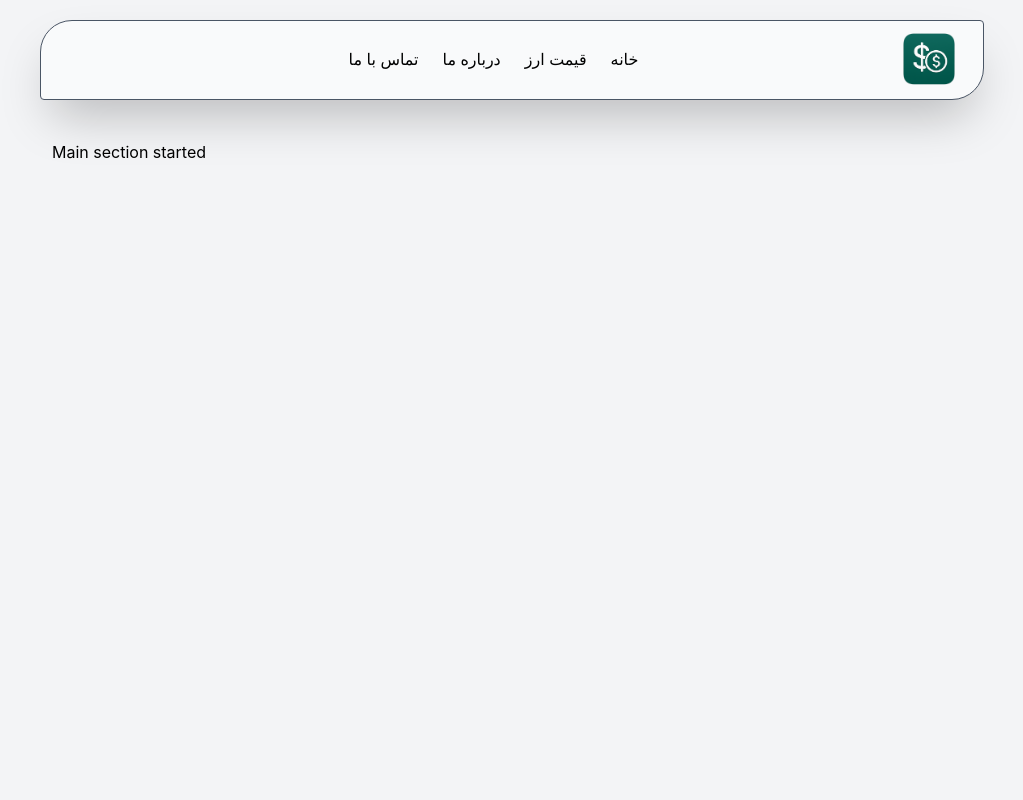
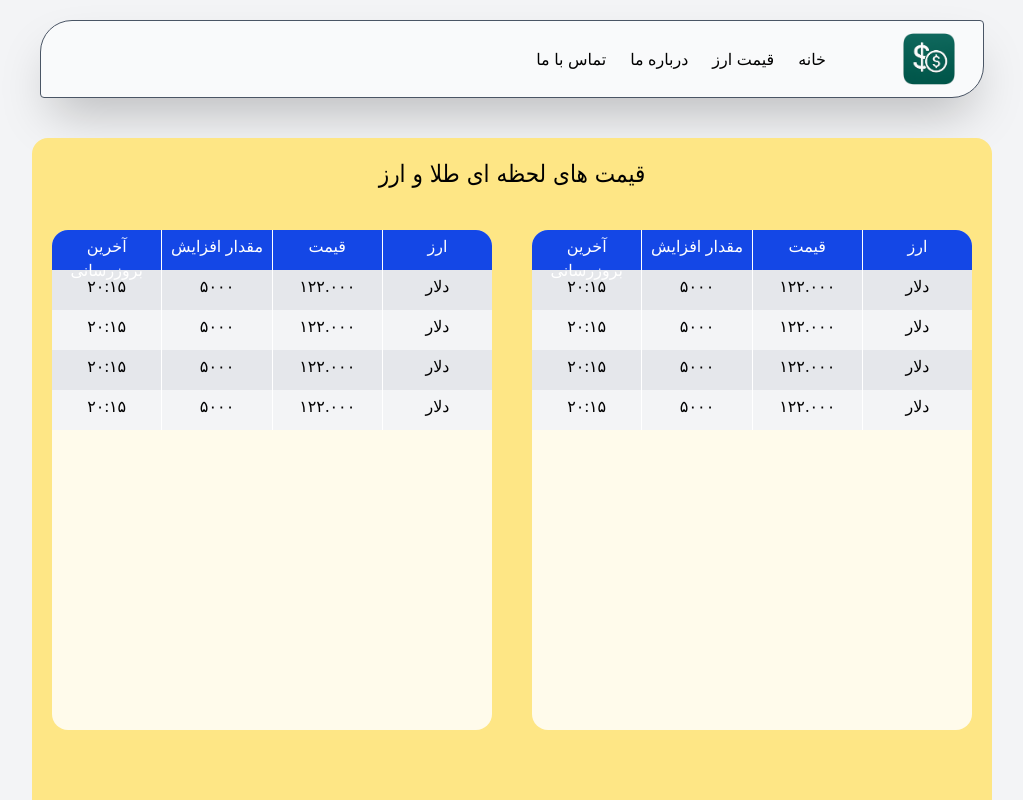
Before and after one commit to homayonazar/Dolar_project, a React (Vite) app: page / in a window 1280 px wide. Shown: the top 800 px of the page, without its empty margins (128-1151 px from the left). Built offline with nearby package versions, Linux system fonts and the light colour scheme; no server answers.

Commit message:
add currency section's table

```diff
--- a/src/Pages/Home.jsx
+++ b/src/Pages/Home.jsx
@@ -1,5 +1,12 @@
 import { useEffect } from "react";
 import LOGO from "../assets/Logo_png.png"
+
+const rows = [
+    { name: "دلار", price: "۱۲۲.۰۰۰", change: "۵۰۰۰", time: "۲۰:۱۵" },
+    { name: "دلار", price: "۱۲۲.۰۰۰", change: "۵۰۰۰", time: "۲۰:۱۵" },
+    { name: "دلار", price: "۱۲۲.۰۰۰", change: "۵۰۰۰", time: "۲۰:۱۵" },
+    { name: "دلار", price: "۱۲۲.۰۰۰", change: "۵۰۰۰", time: "۲۰:۱۵" },
+];
 
 export default function Home() {
 
@@ -26,15 +33,21 @@ export default function Home() {
 
     return (
         <div>
-            <div className="bg-gray-100 h-[1000px] pt-5">
+            <div className="bg-gray-100 h-[1000px] pt-5 flex flex-col justify-center items-center">
                 <div className="header border border-gray-600 rounded-tl-4xl rounded-br-4xl rounded-sm w-[calc(80%-80px)] h-20 bg-gray-50  mx-auto shadow-2xl">
                     <div className="headerInside flex flex-row items-center w-full">
 
-                        <nav className="flex flex-row-reverse gap-6 list-none  w-5/6 justify-center ps-30">
-                            <li>خانه</li>
-                            <li>قیمت ارز</li>
-                            <li>درباره ما</li>
-                            <li>تماس با ما</li>
+                        <nav className="flex flex-row-reverse gap-6 list-none  w-5/6 justify-start ps-30">
+                            <li className="relative cursor-pointer after:content-[''] after:absolute after:left-0 after:bottom-0
+                                after:w-0 after:h-[2px] after:bg-green-700 hover:after:w-full after:transition-all after:duration-300">
+                                خانه
+                            </li>
+                            <li className="relative cursor-pointer after:content-[''] after:absolute after:left-0 after:bottom-0
+                                after:w-0 after:h-[2px] after:bg-green-700 hover:after:w-full after:transition-all after:duration-300">قیمت ارز</li>
+                            <li className="relative cursor-pointer after:content-[''] after:absolute after:left-0 after:bottom-0
+                                after:w-0 after:h-[2px] after:bg-green-700 hover:after:w-full after:transition-all after:duration-300">درباره ما</li>
+                            <li className="relative cursor-pointer after:content-[''] after:absolute after:left-0 after:bottom-0
+                                after:w-0 after:h-[2px] after:bg-green-700 hover:after:w-full after:transition-all after:duration-300">تماس با ما</li>
                         </nav>
 
                         <div className="logo w-1/6 flex items-center justify-end py-2 pr-6">
@@ -48,8 +61,51 @@ export default function Home() {
 
                 </div>
 
-                <div className="mainSection ms-[180px] me-[180px] mt-10">
-                    Main section started
+                <div className="mainSection mt-10 bg-amber-200 w-[75%] h-[1000px] rounded-2xl">
+                    <div className="title">
+                        <p className="text-center text-2xl font-[tahoma] p-5  ">قیمت های لحظه ای طلا و ارز</p>
+                    </div>
+
+                    <div className="tables flex flex-row ">
+
+                        <div className="tableRight w-1/2 h-[500px] bg-amber-50 m-5 rounded-2xl">
+                            <div className="firstRow flex flex-row-reverse justify-between">
+                                <p className=" border-s border-white bg-blue-700 text-white h-10 w-full text-center pt-1 rounded-tr-2xl">ارز</p>
+                                <p className=" border-s border-white bg-blue-700 text-white h-10 w-full text-center pt-1">قیمت</p>
+                                <p className=" border-s border-white bg-blue-700 text-white h-10 w-full text-center pt-1">مقدار افزایش</p>
+                                <p className=" bg-blue-700 text-white h-10 w-full text-center pt-1 rounded-tl-2xl">آخرین بروزرسانی</p>
+                            </div>
+                            {rows.map((row, index) => (
+                                // for use odd & even row Gray200 and Gray100 we must use index%2===0
+                                <div key={index} className={`firstRow flex flex-row-reverse justify-between ${index % 2 === 0 ? "bg-gray-200" : "bg-gray-100"}`}>
+                                    <p className="border-s border-white h-10 w-full text-center pt-1">{row.name}</p>
+                                    <p className="border-s border-white h-10 w-full text-center pt-1">{row.price}</p>
+                                    <p className="border-s border-white h-10 w-full text-center pt-1">{row.change}</p>
+                                    <p className="h-10 w-full text-center pt-1">{row.time}</p>
+                                </div>
+                            ))}
+
+
+                        </div>
+                        <div className="tableLeft w-1/2 h-[500px] bg-amber-50 m-5 rounded-2xl">
+
+                            <div className="firstRow flex flex-row-reverse justify-between">
+                                <p className="border-s border-white bg-blue-700 text-white h-10 w-full text-center pt-1 rounded-tr-2xl">ارز</p>
+                                <p className="border-s border-white bg-blue-700 text-white h-10 w-full text-center pt-1">قیمت</p>
+                                <p className="border-s border-white bg-blue-700 text-white h-10 w-full text-center pt-1">مقدار افزایش</p>
+                                <p className="bg-blue-700 text-white h-10 w-full text-center pt-1 rounded-tl-2xl">آخرین بروزرسانی</p>
+                            </div>
+                            {rows.map((row, index) => (
+                                // for use odd & even row Gray200 and Gray100 we must use index%2===0
+                                <div key={index} className={`firstRow flex flex-row-reverse justify-between ${index % 2 === 0 ? "bg-gray-200" : "bg-gray-100"}`}>
+                                    <p className="border-s border-white h-10 w-full text-center pt-1">{row.name}</p>
+                                    <p className="border-s border-white h-10 w-full text-center pt-1">{row.price}</p>
+                                    <p className="border-s border-white h-10 w-full text-center pt-1">{row.change}</p>
+                                    <p className="h-10 w-full text-center pt-1">{row.time}</p>
+                                </div>
+                            ))}
+                        </div>
+                    </div>
                 </div>
 
 
--- a/src/index.css
+++ b/src/index.css
@@ -11,7 +11,7 @@ body {
 }
 
 .container {
-  margin: 0 40px;
+  padding: 0 180px;
 }
 
 * {
@@ -63,7 +63,7 @@ body {
     --textColor: #ffffff;
 }
 
-p ,span , li , i ,h3,label,h2 {
+/* p ,span , li , i ,h3,label,h2 {
     color: var(--text);
 }
 
@@ -86,4 +86,4 @@ p ,span , li , i ,h3,label,h2 {
 }
 .black-force {
   color: rgb(0, 0, 0) !important;
-}
+} */
```
